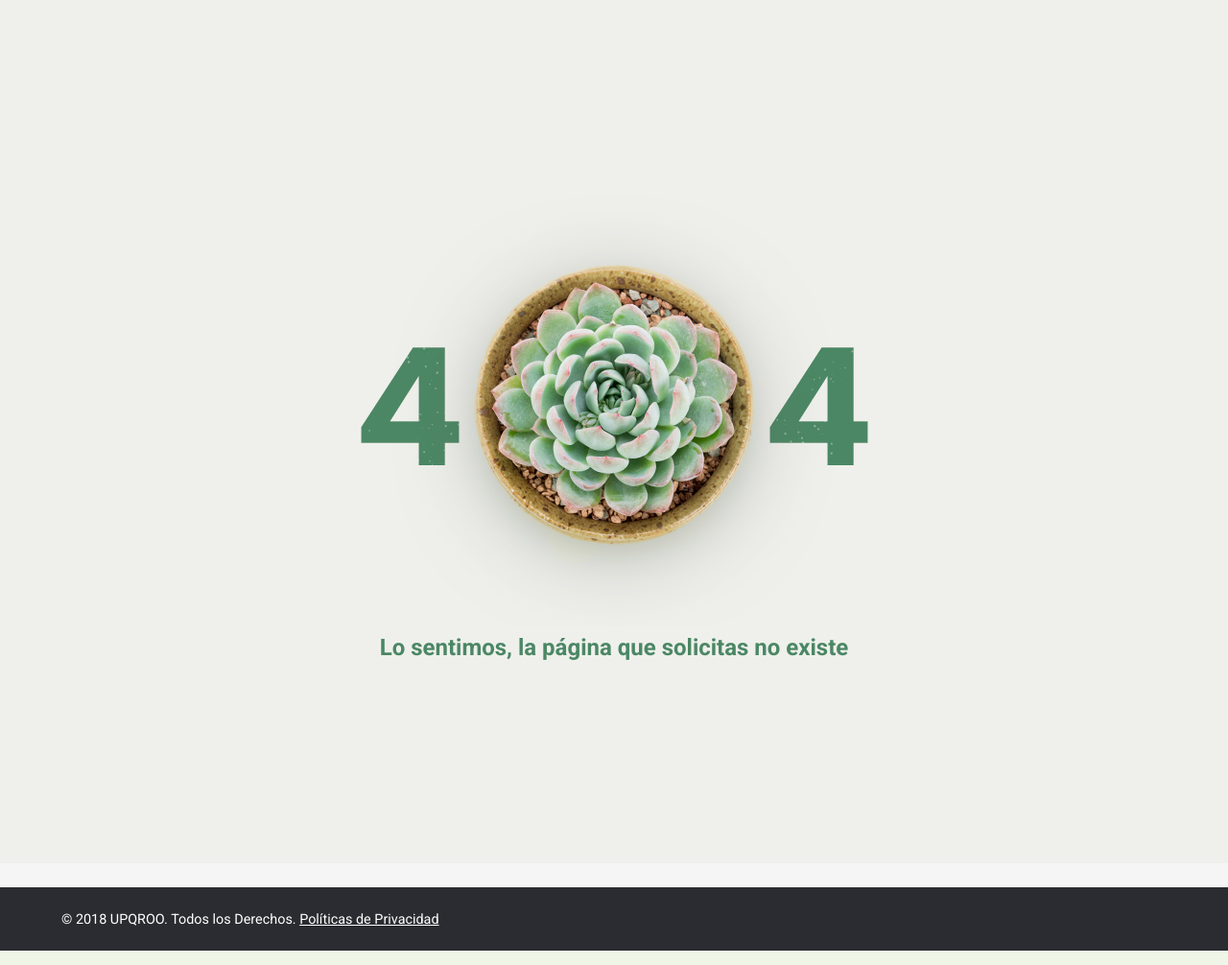
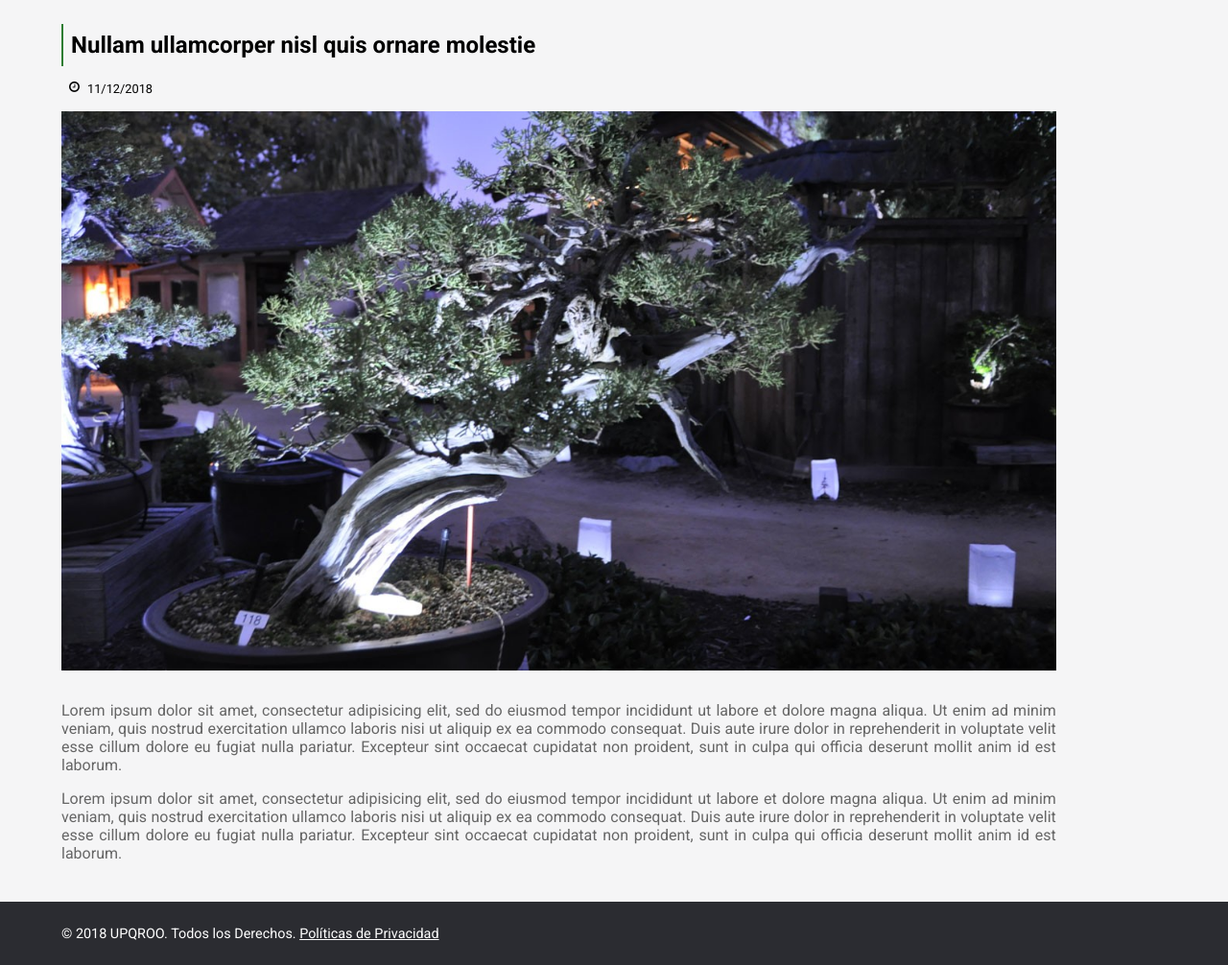
Before and after one commit to AlejandroTrejoCode/BotaniQR-Web, a PHP site: page /botaniqr-web/noticia in a window 1280 px wide. Shown: the part 128-1134 px from the top of the page at 96% size. Run offline with PHP 8.4, Linux system fonts and the light colour scheme; some libraries are stand-ins or nearby versions.

Commit message:
Platilla de Noticias

```diff
--- a/application/assets/css/style.css
+++ b/application/assets/css/style.css
@@ -29,6 +29,7 @@
 
     /* ----- Paddings ----- */
     --padding: 8px;
+    --padding-medium: 16px;
     --padding-large: 32px;
     --margin: 8px;
 
@@ -148,6 +149,10 @@ h3 {
 
 .white-space-16 {
     margin: 16px 0;
+}
+
+.white-space-8 {
+    margin: 8px 0;
 }
 
 .title {
@@ -350,6 +355,19 @@ footer {
     text-decoration: underline;
 }
 
+.publish {
+    padding: var(--padding-medium) 0;
+    font-size: 0.8em;
+}
+
+.publish i {
+    padding: 0 var(--padding);
+}
+
+.notice-description {
+    color: var(--darkGray);
+}
+
 @media screen and (max-width: 1200px) {
 
     body {
--- a/application/models/viewModel.php
+++ b/application/models/viewModel.php
@@ -4,7 +4,7 @@
 
         protected function getViewModel( $view ) {
 
-            $validRoutes = ["inicio", "explorar", "noticias", "404"];
+            $validRoutes = ["inicio", "explorar", "noticias", "404", "noticia"];
 
             if (in_array($view, $validRoutes)) {
 
--- /dev/null
+++ b/application/views/noticia.php
@@ -0,0 +1,46 @@
+<div class="white-space-25"></div>
+<div class="noticia flex justify">
+    <div class="container">
+        <div class="column">
+            <div class="title">
+                <h2>Nullam ullamcorper nisl quis ornare molestie</h2>
+            </div>
+            <div class="publish">
+                <div class="row">
+                    <i class="fa fa-clock-o" aria-hidden="true"></i>
+                    <p>11/12/2018</p>
+                </div>
+            </div>
+            <div class="notice-banner">
+                <div class="container">
+                    <div class="responsive-img">
+                        <img src="<?php echo SERVER_URL?>application/assets/img/notice-banner.jpg" alt="">
+                    </div>
+                </div>
+            </div>
+            <div class="white-space-16"></div>
+            <div class="notice-description">
+                <div class="container">
+                    <div class="column">
+                        <p>
+                            Lorem ipsum dolor sit amet, consectetur adipisicing elit, sed do eiusmod tempor incididunt ut labore et dolore magna aliqua. Ut enim ad minim veniam, quis nostrud exercitation ullamco laboris nisi ut aliquip ex ea commodo consequat. Duis aute irure dolor in reprehenderit in voluptate velit esse cillum dolore eu fugiat nulla pariatur. Excepteur sint occaecat cupidatat non proident, sunt in culpa qui officia deserunt mollit anim id est laborum.
+                        </p>
+                        <div class="white-space-8"></div>
+                        <p>
+                            Lorem ipsum dolor sit amet, consectetur adipisicing elit, sed do eiusmod tempor incididunt ut labore et dolore magna aliqua. Ut enim ad minim veniam, quis nostrud exercitation ullamco laboris nisi ut aliquip ex ea commodo consequat. Duis aute irure dolor in reprehenderit in voluptate velit esse cillum dolore eu fugiat nulla pariatur. Excepteur sint occaecat cupidatat non proident, sunt in culpa qui officia deserunt mollit anim id est laborum.
+                        </p>
+                    </div>
+                </div>
+            </div>
+            <div class="white-space-8"></div>
+            <div class="comments">
+                <div class="container">
+                    <div class="column">
+                        <div class="fb-like" data-href="https://developers.facebook.com/docs/plugins/" data-layout="standard" data-action="like" data-size="small" data-show-faces="false" data-share="true"></div>
+                        <div class="fb-comments" width="100%" data-href="https://developers.facebook.com/docs/plugins/comments#configurator" data-numposts="5"></div>
+                    </div>
+                </div>
+            </div>
+        </div>
+    </div>
+</div>
--- a/application/views/template.php
+++ b/application/views/template.php
@@ -34,6 +34,14 @@
     ?>
 
     <script async src="<?php echo SERVER_URL ?>application/assets/js/main.js"></script>
+    <div id="fb-root"></div>
+        <script>(function(d, s, id) {
+          var js, fjs = d.getElementsByTagName(s)[0];
+          if (d.getElementById(id)) return;
+          js = d.createElement(s); js.id = id;
+          js.src = 'https://connect.facebook.net/es_LA/sdk.js#xfbml=1&version=v3.0&appId=867975343321980&autoLogAppEvents=1';
+          fjs.parentNode.insertBefore(js, fjs);
+        }(document, 'script', 'facebook-jssdk'));</script>
 
 </body>
 
```
Also changed, not shown: application/assets/img/notice-banner.jpg (added).
